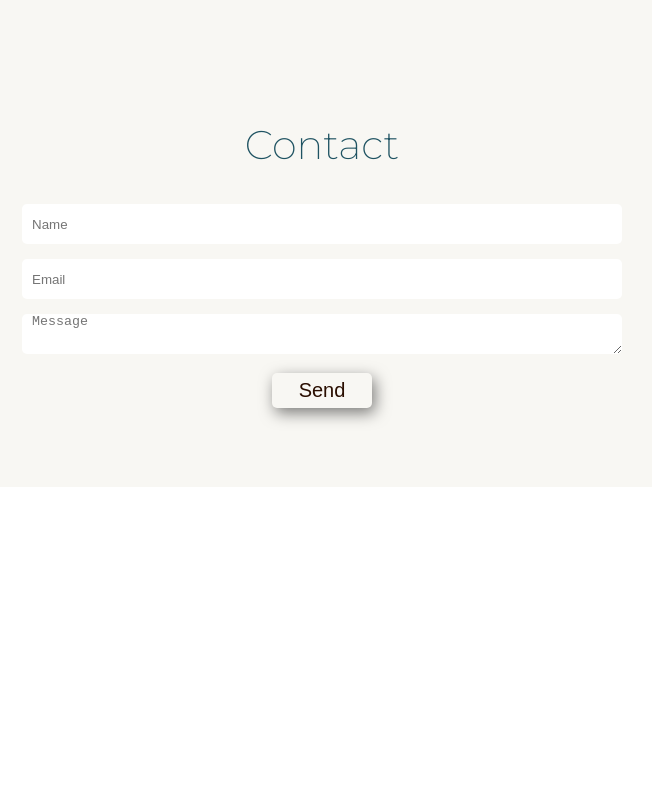
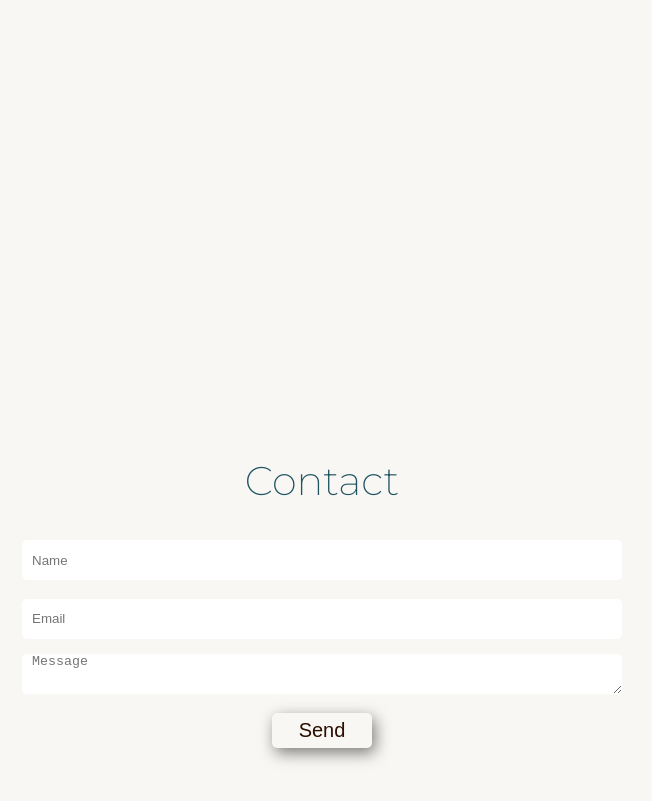
Before and after one commit to EricIllanes/Portfolio, a React (Create React App) app: page / in a window 1280 px wide. Shown: the part 2680-3481 px from the top of the page, without its empty margins (318-970 px from the left). Before the commit the page ends 3167 px from the top, so only its background shows below. Built offline with nearby package versions, Linux system fonts and the light colour scheme; some icons are missing.

Commit message:
fix contact

```diff
--- a/src/components/homePage/homePage.jsx
+++ b/src/components/homePage/homePage.jsx
@@ -31,7 +31,7 @@ export default function HomePage() {
 
         <Skills />
       </div>
-      <div name="contact" className="div-containers-contact">
+      <div name="contact" className="div-containers">
         <Contact />
       </div>
 
```
